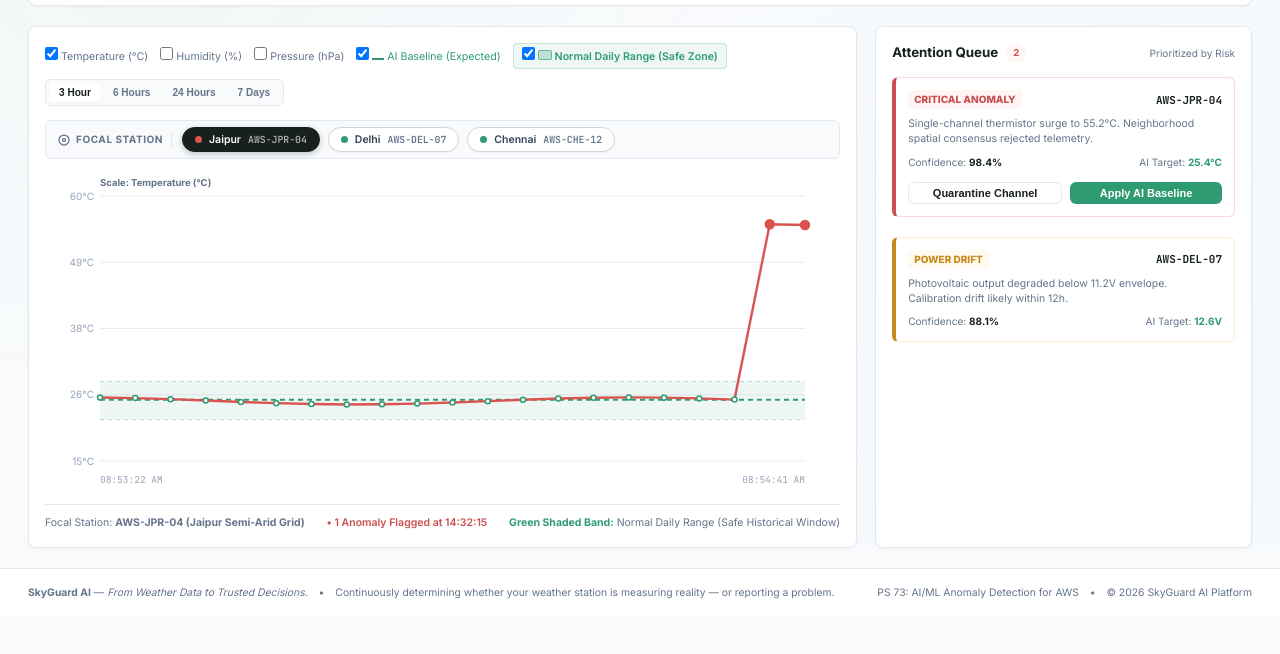
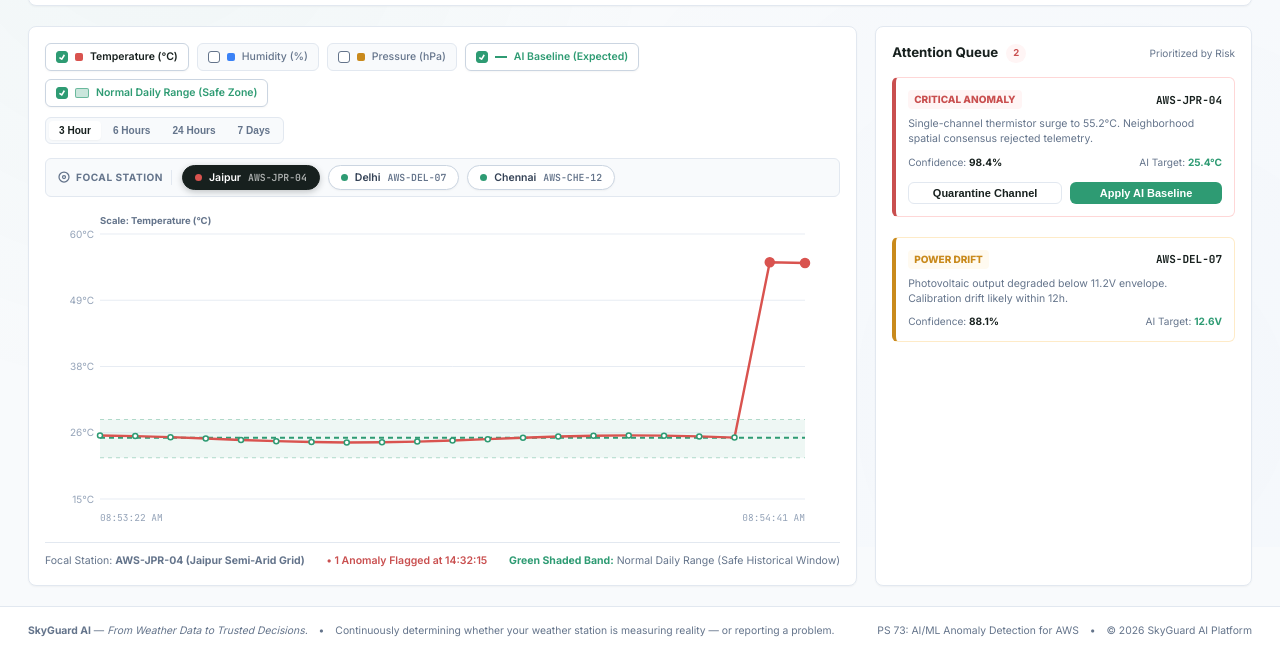
Before and after one commit to amolgupta-web/sih, a plain HTML site: page index.html in a window 1280 px wide. Shown: the part 253-907 px from the top of the page. Before the commit the page ends 870 px from the top, so only its background shows below. Drawn offline with Linux system fonts and the light colour scheme.

Commit message:
Update styles.css

```diff
--- a/css/styles.css
+++ b/css/styles.css
@@ -1068,6 +1068,83 @@ input, textarea {
   font-size: 0.74rem;
   color: var(--text-secondary);
 }
+/* ==========================================================================
+   ELEVATED CHART FACTOR TOGGLE PILLS
+   ========================================================================== */
+.chart-channel-toggles {
+  display: flex;
+  flex-wrap: wrap;
+  gap: 8px;
+  align-items: center;
+}
+
+.channel-toggle-label {
+  display: inline-flex;
+  align-items: center;
+  gap: 7px;
+  font-size: 0.75rem;
+  font-weight: 500;
+  color: var(--text-secondary);
+  background: var(--bg-app);
+  border: 1px solid var(--border-light);
+  padding: 5px 10px;
+  border-radius: var(--radius-sm, 6px);
+  cursor: pointer !important;
+  user-select: none;
+  transition: all 0.2s ease;
+}
+
+.channel-toggle-label:hover {
+  background: #ffffff;
+  border-color: var(--brand-teal);
+  color: var(--text-primary);
+  box-shadow: var(--shadow-sm);
+}
+
+/* Hide native checkbox but keep accessible */
+.channel-toggle-label input[type="checkbox"] {
+  appearance: none;
+  -webkit-appearance: none;
+  width: 12px;
+  height: 12px;
+  border: 1.5px solid var(--text-secondary);
+  border-radius: 3px;
+  outline: none;
+  cursor: pointer;
+  display: grid;
+  place-content: center;
+  transition: all 0.15s ease;
+  background: #ffffff;
+}
+
+.channel-toggle-label input[type="checkbox"]::before {
+  content: "";
+  width: 6px;
+  height: 6px;
+  transform: scale(0);
+  transition: 120ms transform ease-in-out;
+  box-shadow: inset 1em 1em white;
+  transform-origin: center;
+  clip-path: polygon(14% 44%, 0 65%, 50% 100%, 100% 18%, 80% 0%, 43% 62%);
+}
+
+.channel-toggle-label input[type="checkbox"]:checked {
+  background-color: var(--brand-teal);
+  border-color: var(--brand-teal);
+}
+
+.channel-toggle-label input[type="checkbox"]:checked::before {
+  transform: scale(1);
+}
+
+/* Active Highlight States when checked */
+.channel-toggle-label:has(input[type="checkbox"]:checked) {
+  background: #ffffff;
+  border-color: var(--border-medium, #CBD5E1);
+  color: var(--text-primary);
+  font-weight: 600;
+  box-shadow: 0 1px 2px rgba(0, 0, 0, 0.04);
+}
 
 .footer-inner {
   max-width: 1440px;
```
